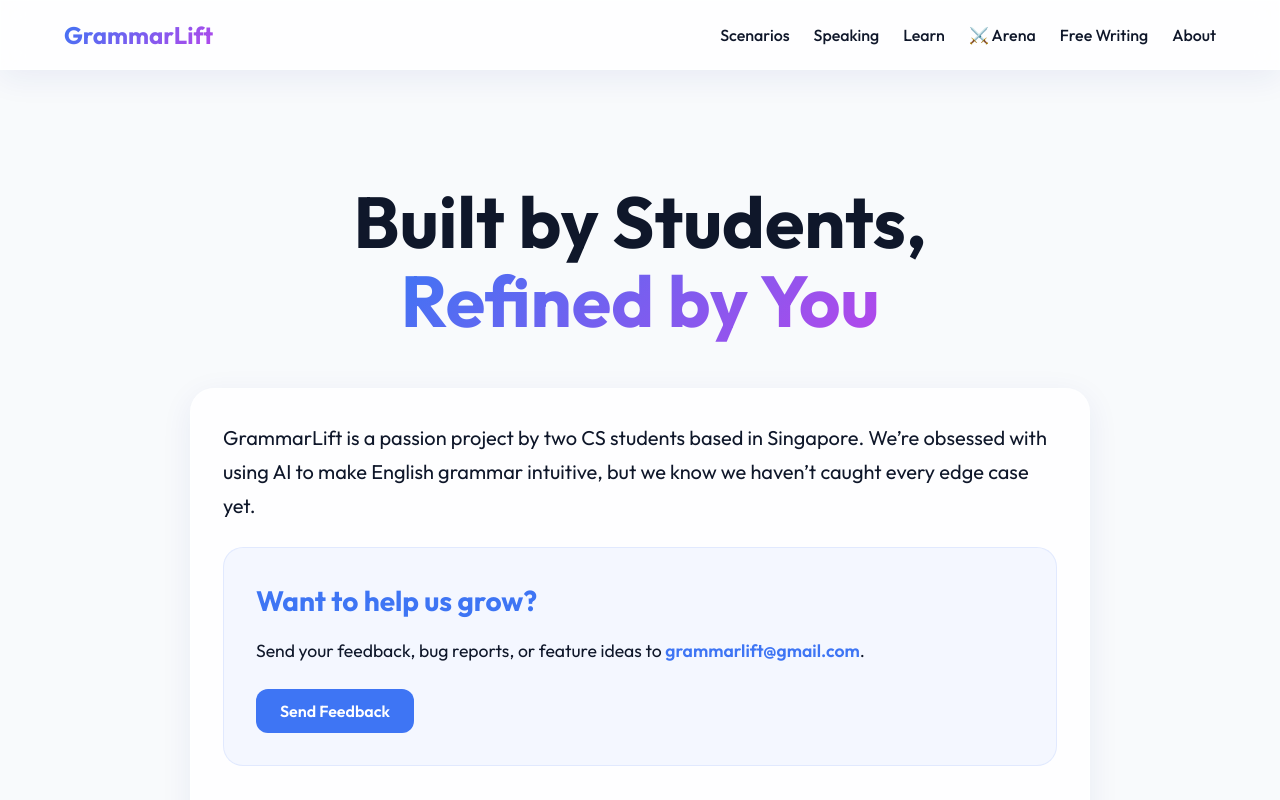
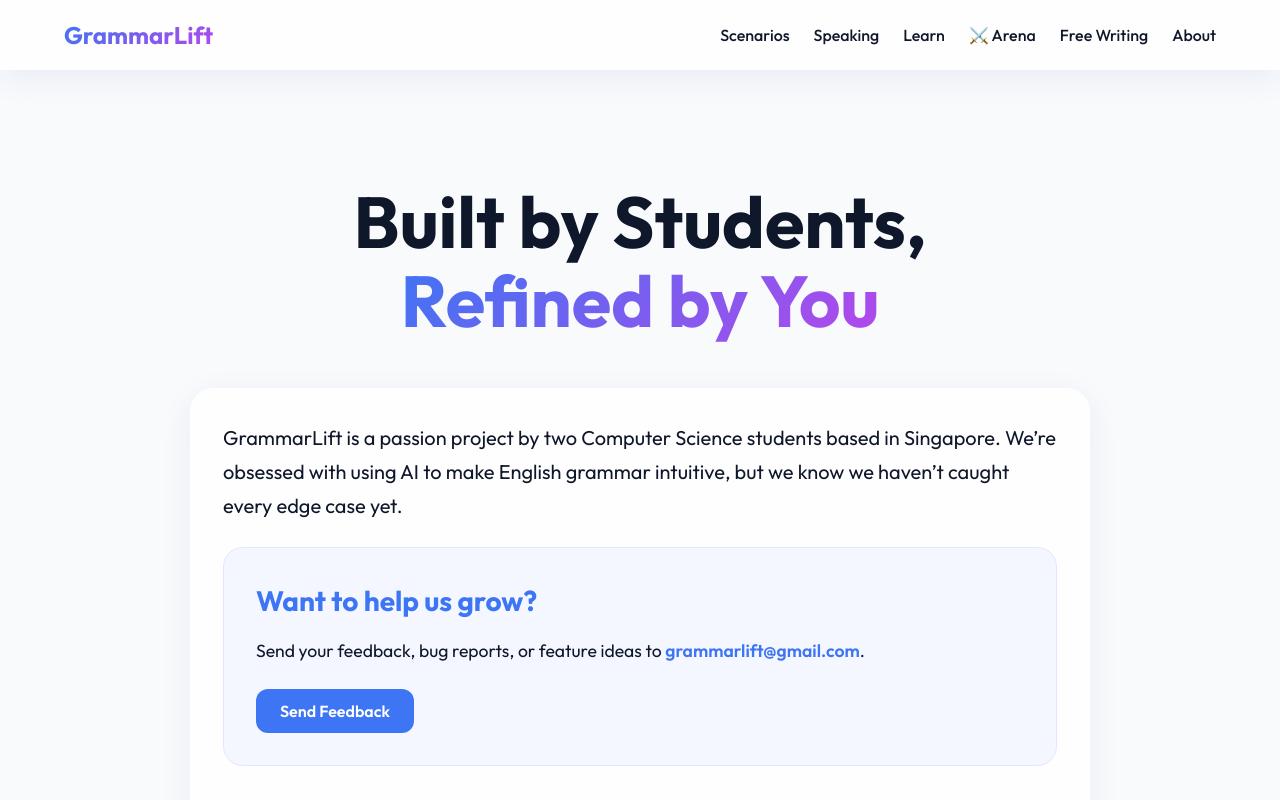
Before and after one commit to mx1204/grammarlift, a Next.js app: page /about in a window 1280 px wide. Shown: the top 800 px of the page. Built offline with nearby package versions, Linux system fonts and the light colour scheme.

Commit message:
docs: rename CS to Computer Science on About page

```diff
--- a/src/app/about/page.tsx
+++ b/src/app/about/page.tsx
@@ -16,7 +16,7 @@
 
         <GlassCard style={{ marginTop: '3rem', textAlign: 'left' }}>
           <p style={{ fontSize: '1.25rem', lineHeight: '1.7', marginBottom: '1.5rem' }}>
-            GrammarLift is a passion project by two CS students based in Singapore.
+            GrammarLift is a passion project by two Computer Science students based in Singapore.
             We’re obsessed with using AI to make English grammar intuitive, but we know
             we haven’t caught every edge case yet.
           </p>
```
